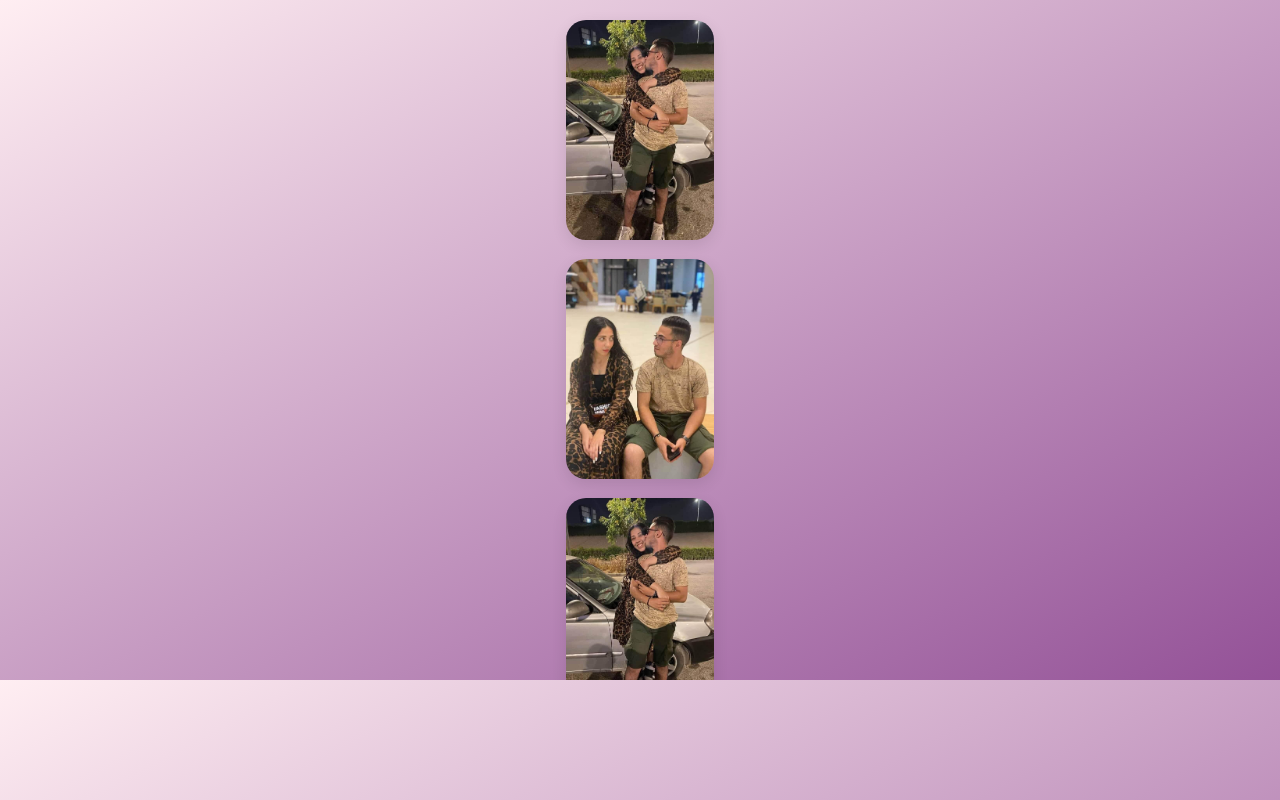
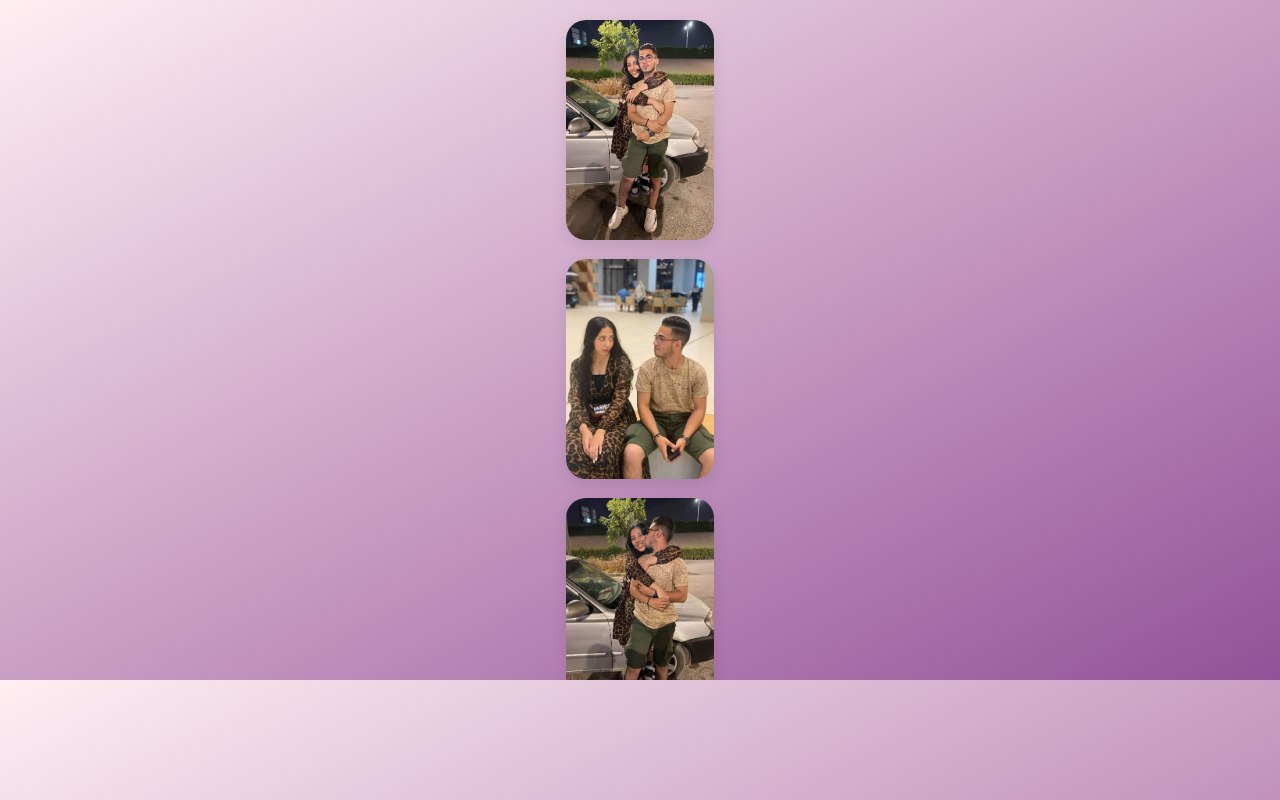
Before and after one commit to Asmaabahgat55/kanoza, a plain HTML site: page day1.html in a window 1280 px wide. Drawn offline with Linux system fonts and the light colour scheme.

Commit message:
Update day1.html

```diff
--- a/day1.html
+++ b/day1.html
@@ -9,7 +9,7 @@
 <body>
 <div class="day-container scroll-vertical">
     <div class="photo-frame">
-        <img src="s44.jpg" alt="Photo 1">
+        <img src="gg.jpg" alt="Photo 1">
     </div>
     <div class="photo-frame">
         <img src="s2.jpg" alt="Photo 2">
```
